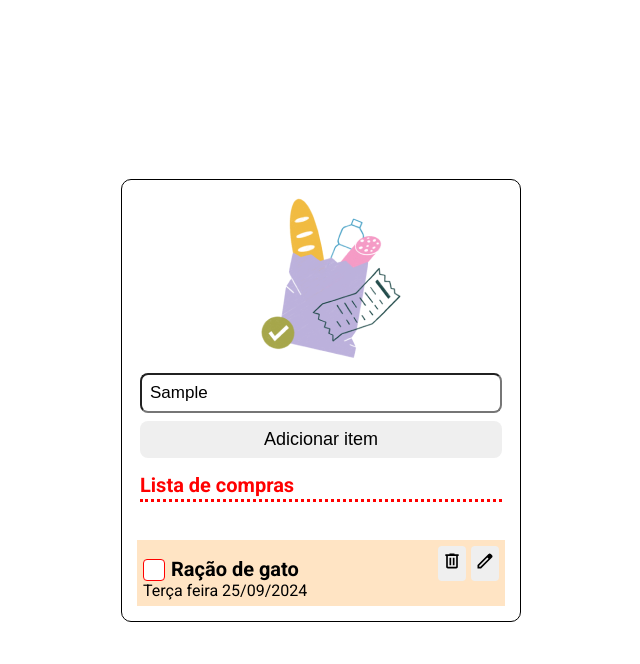
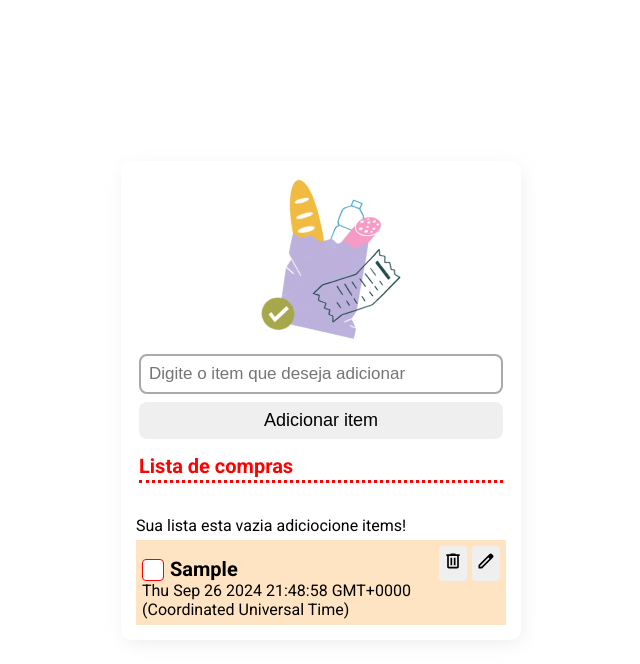
Before and after one commit to Arthursouzafut22/lista.Compras, a plain HTML site: page index.html in a window 1280 px wide. Both pictures are taken after typing "Sample" into the empty fields and a click on the button "Adicionar item". Shown: the whole page, without its empty margins (319-959 px from the left). Drawn offline with Linux system fonts and the light colour scheme.

Commit message:
add items to list

```diff
--- a/index.html
+++ b/index.html
@@ -8,15 +8,27 @@
   </head>
   <body>
 
-      <div class="wrapper-caixa">
+    <section class="wrapper-caixa">
       <div class="teste">
         <img src="imgs/bag.png" alt="bag" />
-        <input type="text" placeholder="Digite o item que deseja adicionar" />
+        <form class="form">
+          <input type="text" placeholder="Digite o item que deseja adicionar" class="input"/>
         <button class="one-button">Adicionar item</button>
+        </form>
         <p class="p">Lista de compras</p>
       </div>
       <div class="container-compras">
-          <div class="card-item">
+
+      </div>
+    </section>
+
+    <script src="script.js"></script>
+  </body>
+</html>
+
+
+
+<!-- <div class="card-item">
           <div class="wrapper-1">
             <div class="details">
               <input type="checkbox" name="checkbox" id="checkbox" />
@@ -32,9 +44,4 @@
             </div>
           </div>
           <p>Terça feira 25/09/2024</p>
-          </div>
-        </div>
-      </div>
-
-  </body>
-</html>
+        </div> -->
--- a/script.js
+++ b/script.js
@@ -1,13 +1,56 @@
 const containerCompras = document.querySelector(".container-compras");
+let input = document.querySelector(".input");
+const form = document.querySelector(".form");
 
-// Densenvolvimento.....
 
-function cardItem() {
-  return `<div class="card-item">
+// Adicionar item a lista....
+function onSubitItem(event) {
+  event.preventDefault();
+  if (input.value.trim() === "") return;
+
+  const newArray = [];
+  const infoElement = newItem();
+
+  newArray.push(infoElement);
+
+  for (const it of newArray) {
+    containerCompras.innerHTML += cardItem(it);
+  }
+
+  input.value = "";
+}
+
+form.addEventListener("submit", onSubitItem);
+
+// Validar Container....
+function checkContainer() {
+  if (containerCompras.children.length === 0) {
+    const childreElement = document.createElement("p");
+    childreElement.innerHTML = "Sua lista esta vazia adiciocione items!";
+    containerCompras.appendChild(childreElement);
+  }
+
+  return (childreElement.innerHTML = "");
+}
+
+checkContainer();
+
+// New element....
+function newItem() {
+  return (elementItem = {
+    id: Math.floor(Math.random() * 100),
+    nome: input.value,
+    data: new Date().toString(),
+  });
+}
+
+// CardItem.....
+function cardItem(item) {
+  return `<div class="card-item" id="${item.id}">
             <div class="wrapper-1">
               <div class="details">
                 <input type="checkbox" name="checkbox" id="checkbox" />
-                <p>Ração de gato</p>
+                <p>${item.nome}</p>
               </div>
 
               <div class="wrapper-btns">
@@ -18,6 +61,6 @@ function cardItem() {
                 </button>
               </div>
             </div>
-            <p>Terça feira 25/09/2024</p>
+            <p>${item.data}</p>
           </div>`;
 }
--- a/scss/style.scss
+++ b/scss/style.scss
@@ -15,11 +15,11 @@ body {
 }
 
 .wrapper-caixa {
-  border: 1px solid;
+  // border: 1px solid;
   max-width: 400px;
   width: 100%;
-  // padding: 18px;
   border-radius: 10px;
+  box-shadow: 2px 5px 19px -3px rgba(204, 204, 204, 0.39);
 
   .teste {
     padding: 18px;
@@ -36,6 +36,13 @@ body {
       display: block;
       border-radius: 8px;
       margin-top: 15px;
+      border: 2px solid darkgray;
+      outline: none;
+
+      &:focus{
+        border: 2px solid red;
+         outline: none;
+      }
     }
 
     .one-button {
@@ -47,6 +54,8 @@ body {
       padding: 8px;
       border-radius: 8px;
       border: none;
+
+
     }
 
     .p {
```
Also changed, not shown: css/style.css, 1 other file. Lines whose indentation alone changed are shown as unchanged.
